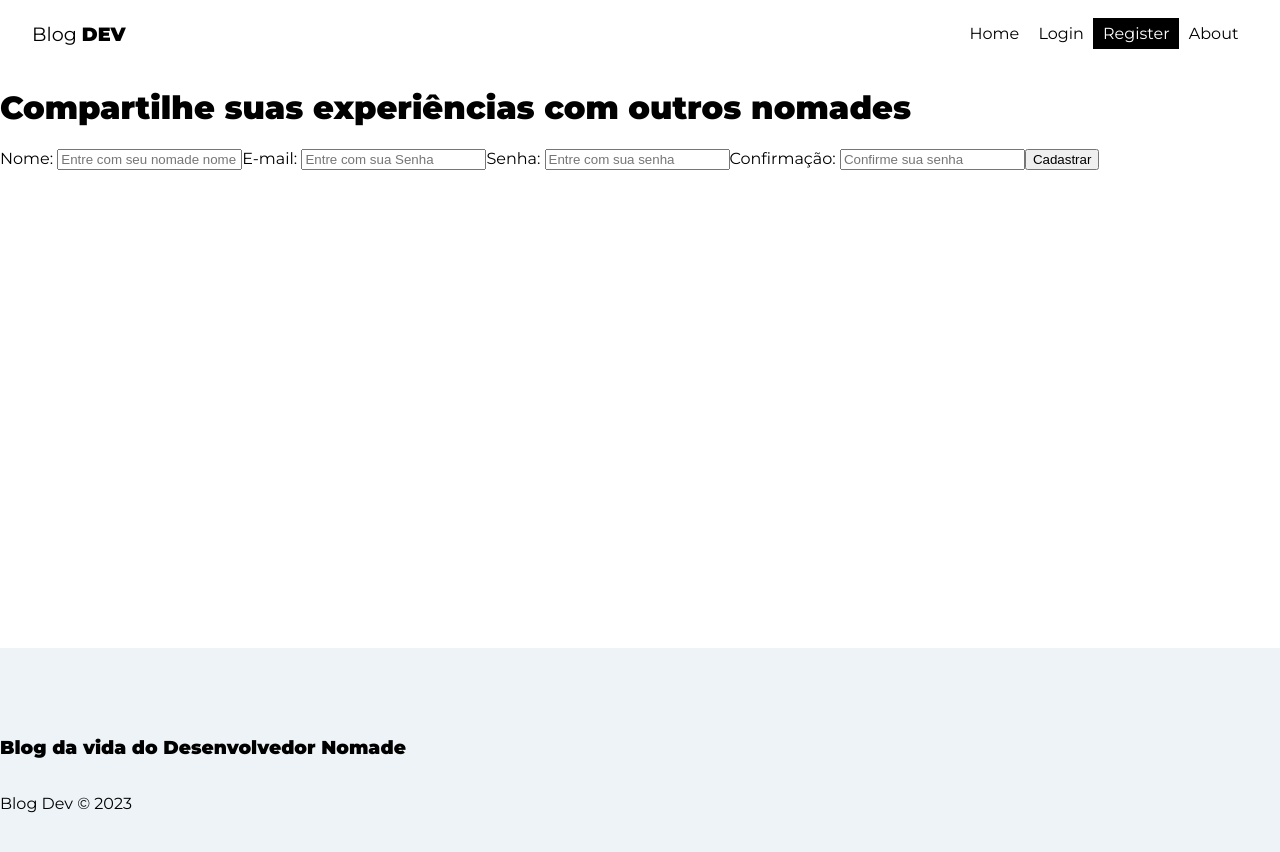
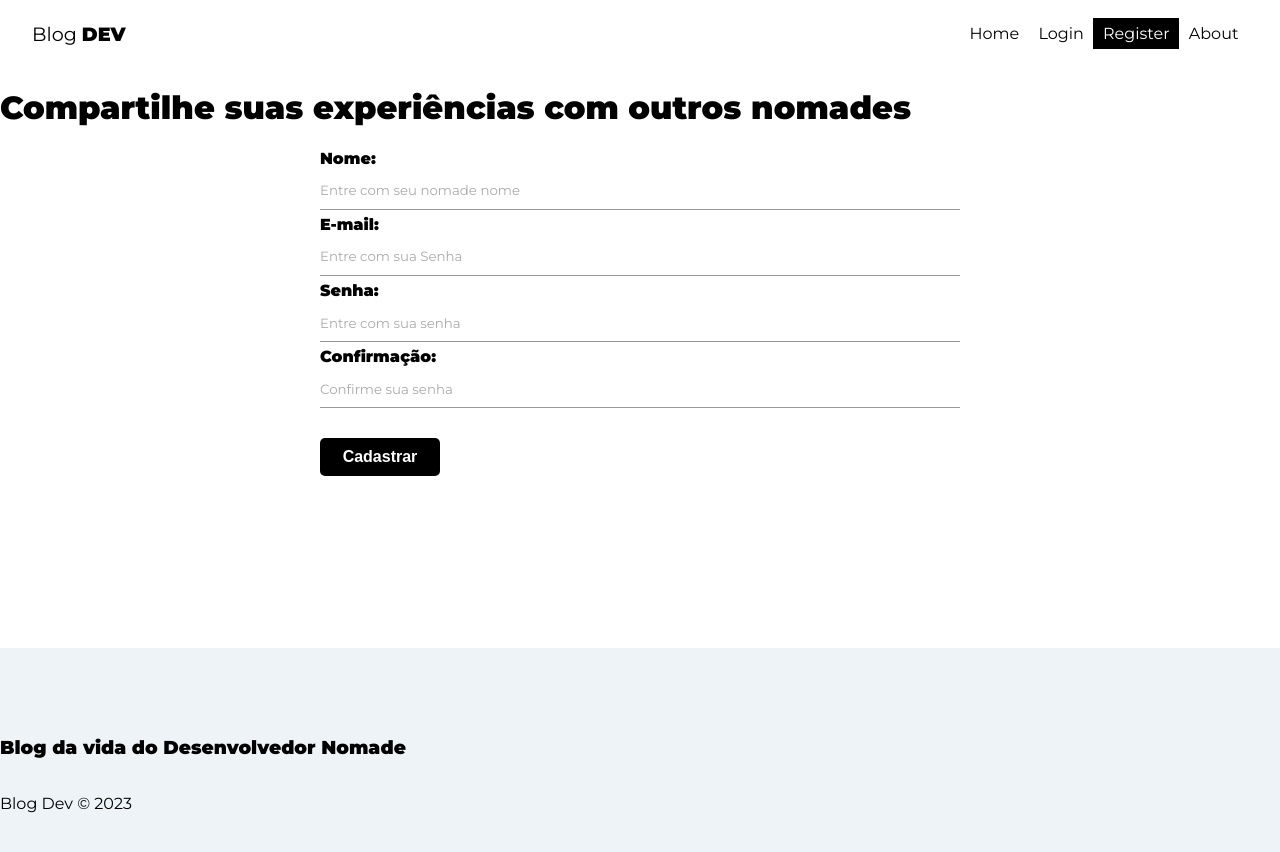
Before and after one commit to FelipeDSilver/blogDev_f3m, a React (Vite) app in the folder front-blogdev/: page /register in a window 1280 px wide. Shown: the top 852 px of the page. Built offline with nearby package versions, Linux system fonts and the light colour scheme.

Commit message:
Aula0711-Definições de formulario e serviços

```diff
--- a/front-blogdev/src/index.css
+++ b/front-blogdev/src/index.css
@@ -8,3 +8,87 @@
     text-decoration: none;
     color: black;
 }
+form{
+    max-width: 50%;
+    margin: 0 auto;
+}
+
+label{
+    display: flex;
+    flex-direction: column;
+    margin-bottom: 5px;
+}
+
+label span{
+    margin-bottom: .3em;
+    font-weight: bold;
+    text-align: left;
+}
+
+input, text area{
+    box-sizing: border-box;
+    border: none;
+    border-bottom: 1px solid #999;
+    padding: .8em 0;
+    background-color: transparent;
+}
+
+input::placeholder, textarea::placeholder{
+    color: #aaa;
+    font-family: 'Montserrat', sans-serif;
+}
+
+.btn{
+    background-color: #000;
+    text-align: center;
+    color: #fff;
+    border-radius: 5px;
+    width: 120px;
+    font-weight: bold;
+    border: none;
+    padding: 10px 15px;
+    font-size: 1em;
+    margin: 25px auto;
+}
+
+.btn:hover{
+    background-color: #aaa;
+    color: #000;
+    transition: .5s;
+    cursor: pointer;
+}
+
+button[disabled]{
+    color: #dc3545;
+    background-color: #f8d4da;
+    padding: 5px;
+    border-radius: 10px;
+}
+
+.btn.btn-dark{
+    background-color: #18891b;
+    border-radius: 0;
+}
+
+btn.btn-outline{
+    background-color: transparent;
+    border-radius: 0;
+    color: #000;
+    border: 1px solid #000;
+    padding: 7px 30px;
+}
+
+.btn.btn-outline:hover{
+    background-color: #dc3545;
+    color: #fff;
+    transition: .5s;
+}
+
+.container .error{
+    color: #721c24;
+    background-color: #f8d4da;
+    border: 1px solid #f8d4da;
+    padding: 5px;
+    border-radius: 5px;
+    align-items: center;
+}
--- a/front-blogdev/src/pages/Register/Register.jsx
+++ b/front-blogdev/src/pages/Register/Register.jsx
@@ -70,6 +70,7 @@
             placeholder='Confirme sua senha'></input>
             </label>
             <button className='btn'>Cadastrar</button>
+            {error && <p className='error'>{error}</p>}
         </form>
     </div>
   )
```
